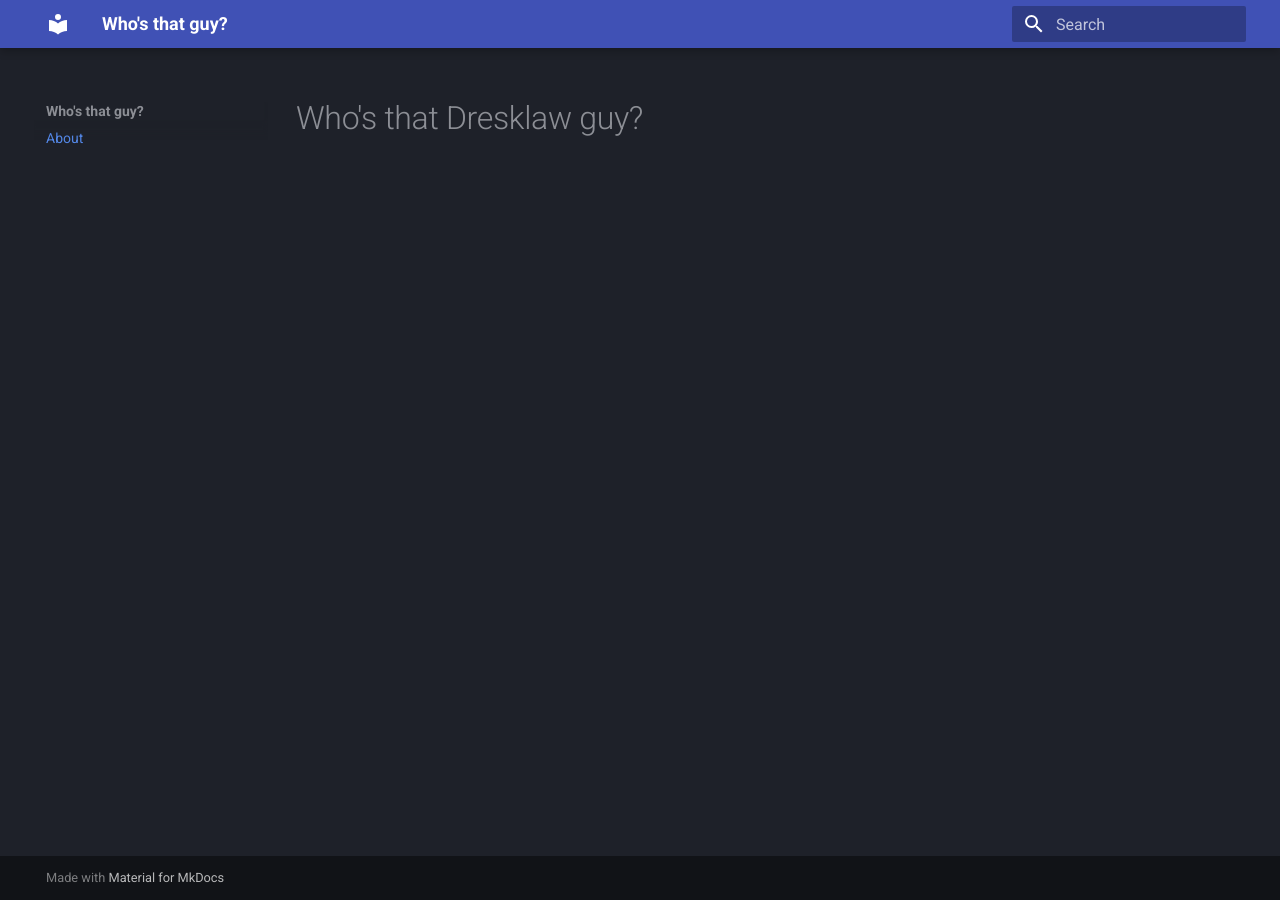
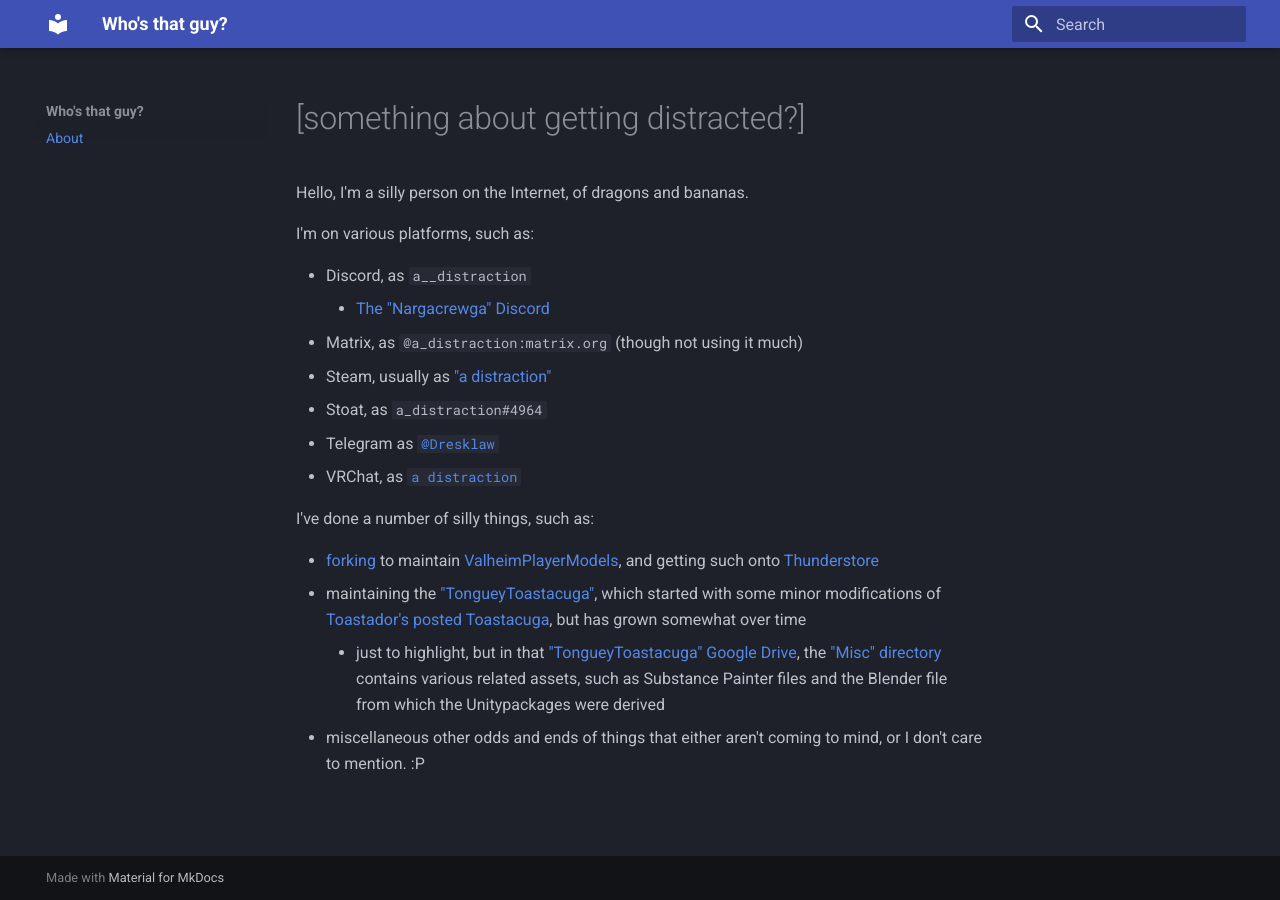
Before and after one commit to dresklaw/dresklaw.github.io, an MkDocs documentation site: the page built from docs/index.md, in a window 1280 px wide. Built offline with MkDocs 1.6.1 and Material for MkDocs 9.7.7, drawn with Linux system fonts in a browser that asks for light colours.

Commit message:
Update index.md

```diff
--- a/docs/index.md
+++ b/docs/index.md
@@ -1 +1,23 @@
-# Who's that Dresklaw guy?
+# [something about getting distracted?]
+
+Hello, I'm a silly person on the Internet, of dragons and bananas.
+
+I'm on various platforms, such as:
+
+- Discord, as `a__distraction`
+    -  [The "Nargacrewga" Discord](https://discord.gg/duzVYHy)
+- Matrix, as `@a_distraction:matrix.org` (though not using it much)
+- Steam, usually as ["a distraction"](https://steamcommunity.com/id/dresklaw/)
+- Stoat, as `a_distraction#4964`
+- Telegram as [`@Dresklaw`](https://t.me/Dresklaw)
+- VRChat, as [`a distraction`](https://vrchat.com/home/user/usr_480d8ac9-5542-44d2-9706-d248beac0510)
+
+I've done a number of silly things, such as:
+
+- [forking](https://github.com/dresklaw/ValheimPlayerModels) to maintain [ValheimPlayerModels](https://github.com/Ikeiwa/ValheimPlayerModels), and getting such onto [Thunderstore](https://thunderstore.io/c/valheim/p/ValheimPlayerModels/ValheimPlayerModels/)
+- maintaining the ["TongueyToastacuga"], which started with some minor modifications of [Toastador's](https://twitter.com/NeoToasteo) [posted](https://twitter.com/NeoToasteo/status/1237377668594593792)
+[Toastacuga](https://drive.google.com/file/d/1k9P3Fy3rFoBkzYcqevjvIybxYyXl65Z6/view), but has grown somewhat over time
+    - just to highlight, but in that ["TongueyToastacuga" Google Drive]["TongueyToastacuga"], the ["Misc" directory](https://drive.google.com/drive/folders/1kjYNJKsrNAHIwF2glhKRxtZkip3FBgdo) contains various related assets, such as Substance Painter files and the Blender file from which the Unitypackages were derived
+- miscellaneous other odds and ends of things that either aren't coming to mind, or I don't care to mention. :P
+
+["TongueyToastacuga"]: https://drive.google.com/drive/folders/1ekIiFBnzJNhH2a6wwYLo2s5G-VuUlIY5
```
